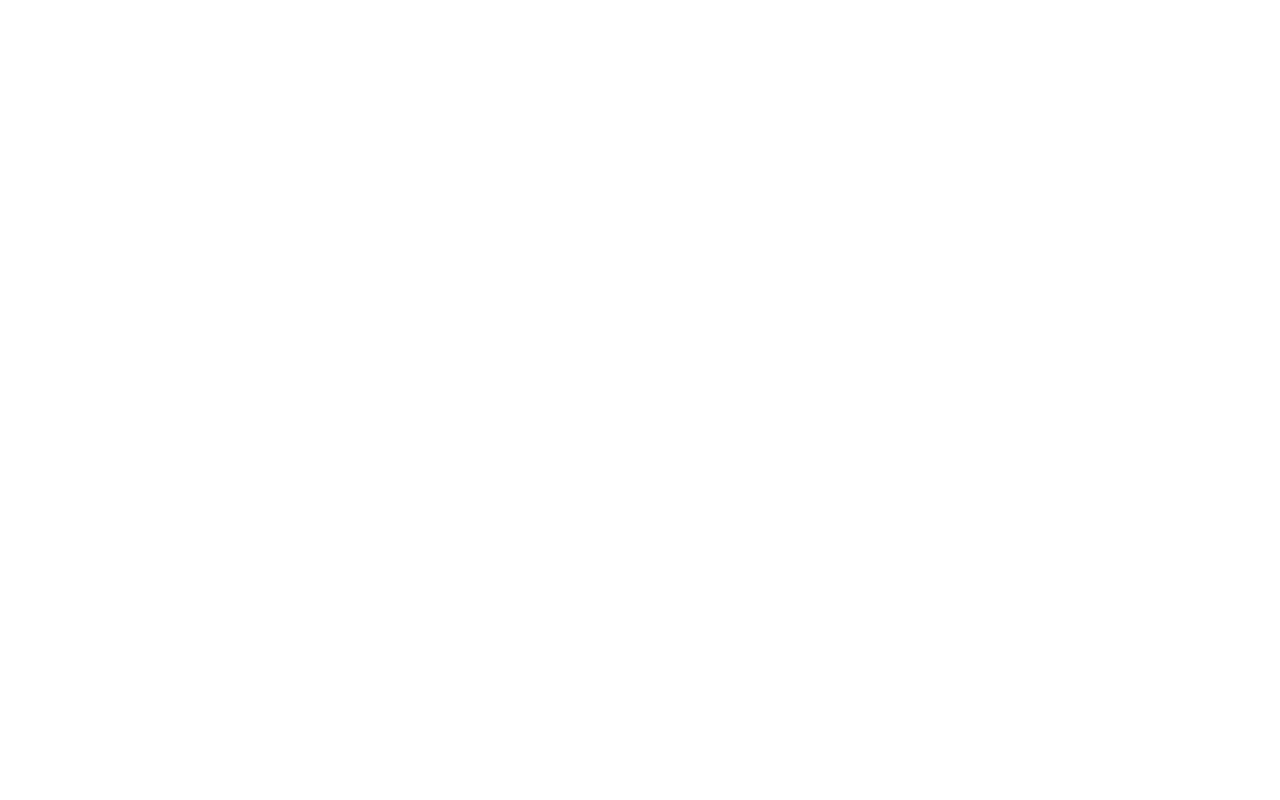
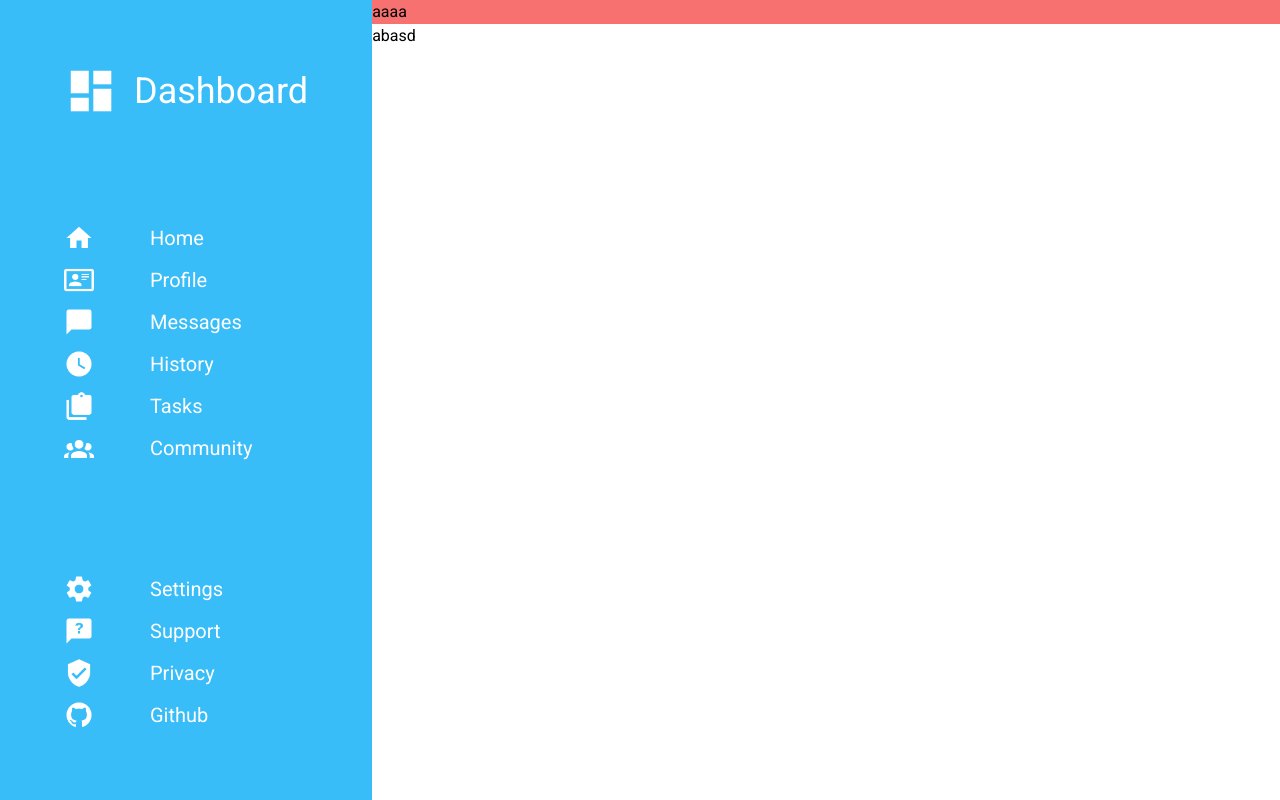
Before and after one commit to CozmaRares/odin-project-dashboard, a website: page src/index.html in a window 1280 px wide. Drawn offline with Linux system fonts and the light colour scheme.

Commit message:
add grid layout and style the nav bar

```diff
--- a/src/index.html
+++ b/src/index.html
@@ -4,7 +4,71 @@
     <meta charset="UTF-8" />
     <meta name="viewport" content="width=device-width, initial-scale=1.0" />
     <title>Document</title>
-    <link rel="stylesheet" href="../dist/styles.css" />
+    <link rel="stylesheet" href="../dist/tailwind.css" />
+    <link rel="stylesheet" href="./styles.css" />
   </head>
-  <body></body>
+  <body>
+    <nav
+      class="bg-sky-400 text-white p-16 text-xl flex justify-between flex-col min-w-fit row-span-full"
+    >
+      <h1 class="text-4xl flex gap-4 items-center">
+        <img src="../assets/view-dashboard.png" alt="dashboard image" />
+        Dashboard
+      </h1>
+      <ul>
+        <li>
+          <img src="../assets/home.png" alt="home image" />
+          <a href="#">Home</a>
+        </li>
+        <li>
+          <img
+            src="../assets/card-account-details-outline.png"
+            alt="profile image"
+          />
+          <a href="#">Profile</a>
+        </li>
+        <li>
+          <img src="../assets/message.png" alt="messages image" />
+          <a href="#">Messages</a>
+        </li>
+        <li>
+          <img src="../assets/clock.png" alt="history image"">
+          <a href="#">History</a>
+        </li>
+        <li>
+          <img src="../assets/clipboard-multiple.png" alt="tasks image" />
+          <a href="#">Tasks</a>
+        </li>
+        <li>
+          <img src="../assets/account-group.png" alt="community image" />
+          <a href="#">Community</a>
+        </li>
+      </ul>
+      <ul class="">
+        <li>
+          <img src="../assets/cog.png" alt="settings image" />
+          <a href="#">Settings</a>
+        </li>
+        <li>
+          <img src="../assets/message-question.png" alt="support image" />
+          <a href="#">Support</a>
+        </li>
+        <li>
+          <img src="../assets/shield-check.png" alt="privacy image" />
+          <a href="#">Privacy</a>
+        </li>
+        <li>
+          <img src="../assets/github.png" alt="github image" />
+          <a
+            href="https://github.com/CozmaRares/odin-project-dashboard"
+            target="_blank"
+            rel="noopener noreferrer"
+            >Github</a
+          >
+        </li>
+      </ul>
+    </nav>
+    <header class="bg-red-400">aaaa</header>
+    <main>abasd</main>
+  </body>
 </html>
--- a/src/styles.css
+++ b/src/styles.css
@@ -1,3 +1,42 @@
-@tailwind base;
-@tailwind components;
-@tailwind utilities;
+@import url("https://fonts.googleapis.com/css2?family=Roboto&display=swap");
+
+body {
+  font-family: Roboto, sans-serif;
+  height: 100vh;
+  width: 100vw;
+  display: grid;
+  grid-template-columns: auto 1fr;
+  grid-template-rows: auto 1fr;
+}
+
+img {
+  display: inline;
+  height: 1.5em;
+}
+
+nav ul li {
+  display: flex;
+  gap: 1.5rem;
+  align-items: center;
+  width: fit-content;
+  padding: 0.375rem 0;
+}
+
+nav ul li img {
+  transition: transform 300ms ease;
+}
+
+nav ul li:hover img {
+  transform: rotate(360deg);
+}
+
+nav ul li a {
+  padding: 0 2rem;
+}
+
+nav ul li a:hover {
+  --border-width: 2px;
+
+  border-bottom: var(--border-width) solid white;
+  margin-bottom: calc(-1 * var(--border-width));
+}
```
Also changed, not shown: assets/account-group.png (added), assets/card-account-details-outline.png (added), assets/clipboard-multiple.png (added), assets/clock.png (added), assets/cog.png (added), assets/github.png (added), assets/home.png (added), assets/message-question.png (added), assets/message.png (added), assets/shield-check.png (added), assets/view-dashboard.png (added), dist/tailwind.css, 1 other file.
